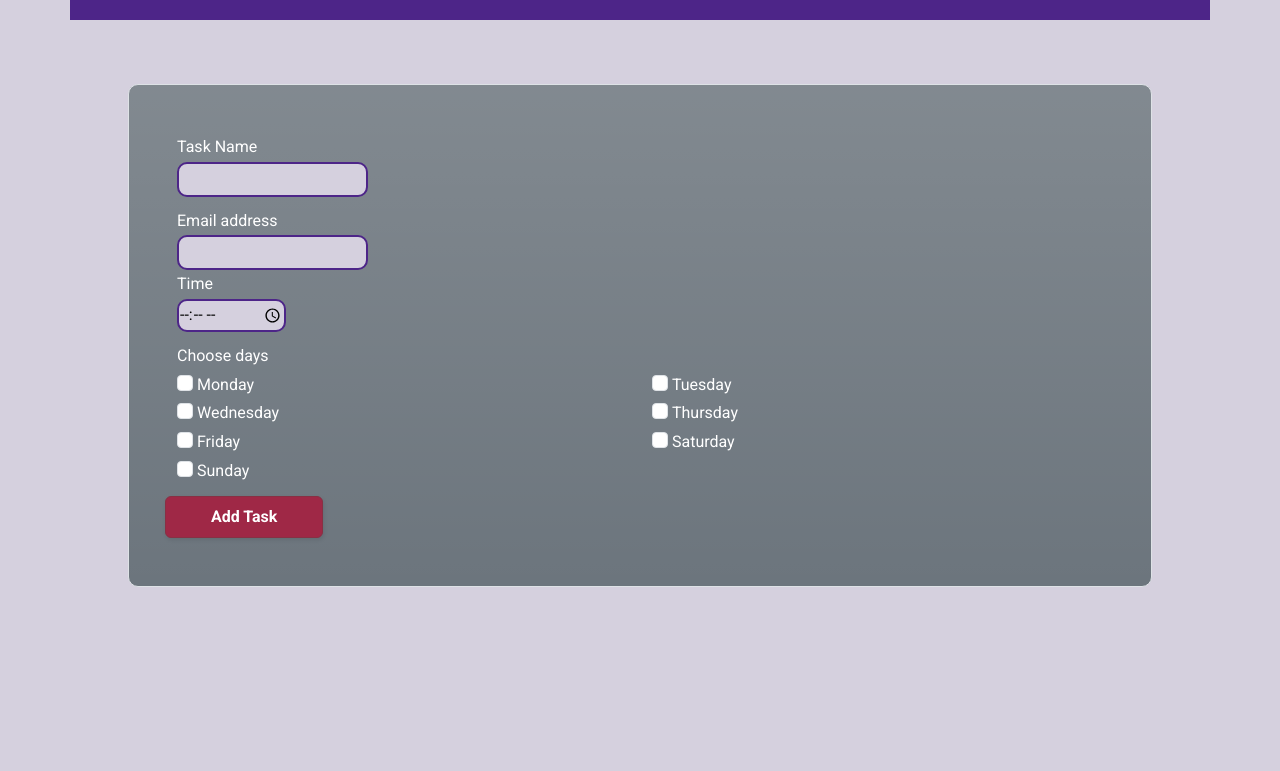
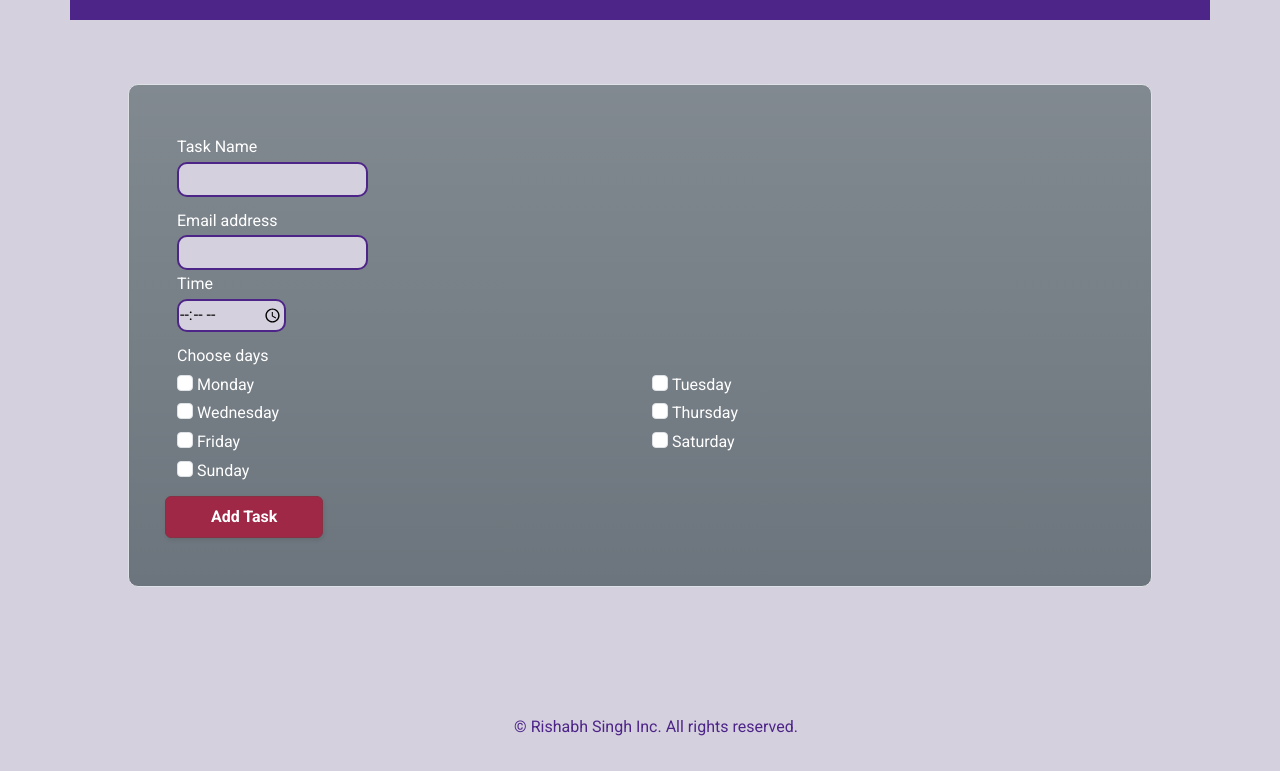
Before and after one commit to rishabhsingh2903/Time-s-Up, a website: page index.html in a window 1280 px wide. Shown: the part 76-847 px from the top of the page. Before the commit the page ends 800 px from the top, so only its background shows below. Drawn offline with nearby package versions, Linux system fonts and the light colour scheme.

Commit message:
added copyright

```diff
--- a/index.html
+++ b/index.html
@@ -74,5 +74,8 @@
             emailjs.init("zWjTLYMotokMMaMqv");
         })();
     </script>
+    <ul class="copyright">
+        <p>&copy; Rishabh Singh Inc. All rights reserved.</p>
+    </ul>
 </body>
 </html>
--- a/style.css
+++ b/style.css
@@ -1,3 +1,15 @@
+ul{
+  display: flex;
+  justify-content: center;
+  align-items: center;
+  color:rgba(77,37,136,255);
+}
+/* .copyright p{
+  margin:0%;
+  justify-content: center;
+  align-items: center;
+  color:grey;
+} */
 body{
   background-color: rgb(213,208,222);
   font-family: 'Roboto', sans-serif;
```
